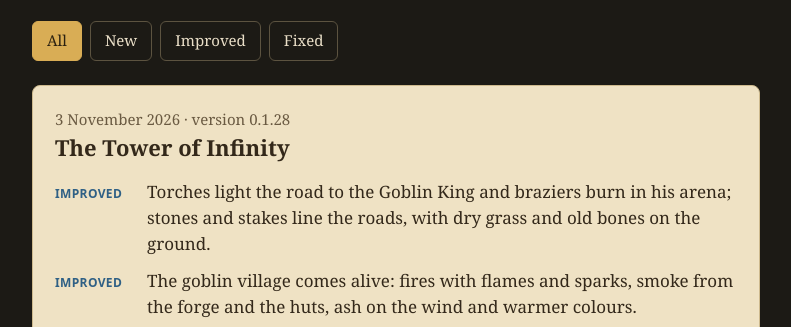
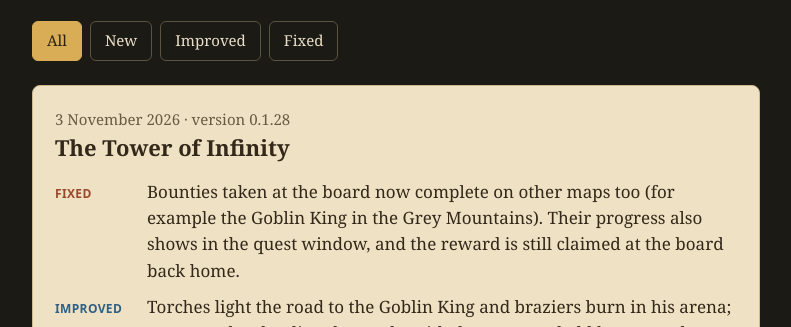
Before and after one commit to Kalenoth/kalenoth.github.io, a plain HTML site: page index.html in a window 1280 px wide. Shown: the part 589-916 px from the top of the page, without its empty margins (244-1035 px from the left). Drawn offline with Linux system fonts and the light colour scheme.

Commit message:
Bounty fix note; always fetch fresh updates

```diff
--- a/index.html
+++ b/index.html
@@ -362,7 +362,7 @@
   document.getElementById("t-language").value = lang === "ro" ? "Romana" : "Engleza";
   window.addEventListener("hashchange", render);
   render();
-  fetch("updates.json")
+  fetch("updates.json", { cache: "no-cache" })
     .then(function (response) { return response.json(); })
     .then(function (data) { updates = data.updates; })
     .catch(function () {})
--- a/updates.json
+++ b/updates.json
@@ -8,6 +8,11 @@
         "en": "The Tower of Infinity"
       },
       "items": [
+        {
+          "type": "fix",
+          "ro": "Bounty-urile luate de la panou se termină acum și în alte hărți (de exemplu Regele goblinilor în Munții Cenușii). Progresul lor apare și în fereastra de questuri, iar recompensa se ia tot de la panoul de acasă.",
+          "en": "Bounties taken at the board now complete on other maps too (for example the Goblin King in the Grey Mountains). Their progress also shows in the quest window, and the reward is still claimed at the board back home."
+        },
         {
           "type": "better",
           "ro": "Drumul spre Regele goblinilor e luminat de torțe, iar în arenă ard braziere; pe marginea drumurilor sunt pietre și țăruși, iar pe jos iarbă uscată și oase vechi.",
```
